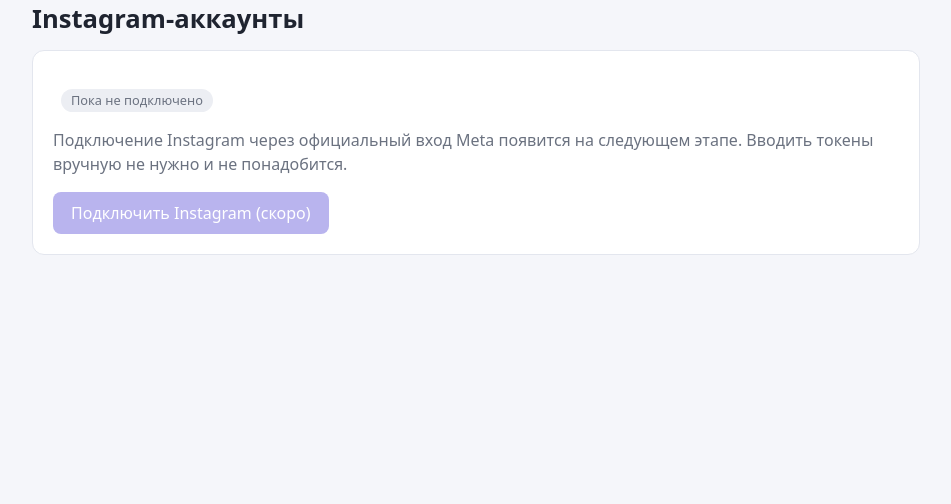
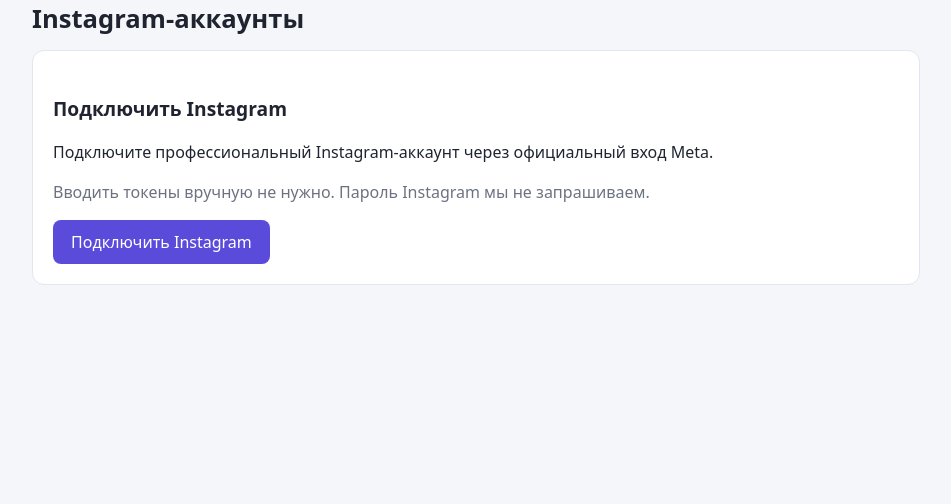
Before and after one commit to Evanjelinee/curso-saas, a Flask app: page /accounts in a window 1280 px wide. Shown: the part 54-558 px from the top of the page, without its empty margins (164-1115 px from the left). Run offline with Flask 3, Linux system fonts and the light colour scheme; the visitor is signed in with stand-in values (Sample User, id 1).

Commit message:
Update accounts.html

```diff
--- a/curso-saas/app/templates/accounts.html
+++ b/curso-saas/app/templates/accounts.html
@@ -4,21 +4,36 @@
 <h1>Instagram-аккаунты</h1>
 
 <div class="card">
-  <p><span class="badge badge-off">Пока не подключено</span></p>
-  <p class="muted">Подключение Instagram через официальный вход Meta появится на следующем этапе.
-     Вводить токены вручную не нужно и не понадобится.</p>
-  <button class="btn" type="button" disabled>Подключить Instagram (скоро)</button>
+  <h2>Подключить Instagram</h2>
+  <p>Подключите профессиональный Instagram-аккаунт через официальный вход Meta.</p>
+  <p class="muted">Вводить токены вручную не нужно. Пароль Instagram мы не запрашиваем.</p>
+  <a href="{{ url_for('main.accounts_connect') }}" class="btn">Подключить Instagram</a>
 </div>
 
 {% if accounts %}
   <h2>Ваши аккаунты</h2>
-  <ul class="list">
+  <div class="list">
     {% for account in accounts %}
-      <li class="card row">
-        <strong>@{{ account.username }}</strong>
-        <span class="badge badge-off">{{ status_labels.get(account.status, "Пока не подключено") }}</span>
-      </li>
+      <div class="card">
+        <div class="row row-between">
+          <div>
+            <strong>@{{ account.username }}</strong>
+            <span class="badge {% if account.status == 'connected' %}badge-on{% else %}badge-off{% endif %}">
+              {{ status_labels.get(account.status, "Пока не подключено") }}
+            </span>
+          </div>
+          <form method="post" action="{{ url_for('main.accounts_disconnect', account_id=account.id) }}" class="inline-form">
+            <input type="hidden" name="csrf_token" value="{{ csrf_token() }}">
+            <button type="submit" class="btn btn-small btn-danger">Отключить</button>
+          </form>
+        </div>
+        {% if account.token_expires_at %}
+          <p class="muted" style="margin-top:8px;font-size:.9rem;">
+            Токен действителен до: {{ account.token_expires_at.strftime('%d.%m.%Y %H:%M UTC') }}
+          </p>
+        {% endif %}
+      </div>
     {% endfor %}
-  </ul>
+  </div>
 {% endif %}
 {% endblock %}
```
